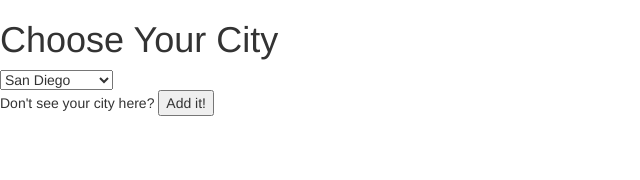
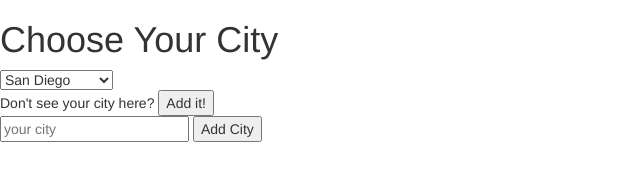
Before and after one commit to mseegan/project-01, a website: page views/index.html in a window 1280 px wide. Both pictures are taken after a click on the button "Add it!". Shown: the whole page, without its empty margins (0-640 px from the left). Drawn offline with nearby package versions, Linux system fonts and the light colour scheme; files that its build step writes are made by us from their sources.

Commit message:
form to add city can be unhidden on a button press.  submit form to add city does not refresh the page

```diff
--- a/public/css/styles.css
+++ b/public/css/styles.css
@@ -0,0 +1,3 @@
+#cityShow {
+	display: none;
+}
--- a/public/js/app.js
+++ b/public/js/app.js
@@ -1,8 +1,20 @@
 $(document).ready(function() {
 	console.log("JS works!");
 
-$('#hiddenForm').click(function unHideCity() {
-	console.log("button is clicked");
-	document.getElementById('#cityShow').style = "display: block;";
+	$('#cityAdd').on('submit', function addCity(event) {
+		event.preventDefault();
+		console.log("city added");
+
+	});
+
+	$('#hiddenForm').on('click', function unHideCity(event) {
+		event.preventDefault();
+
+		console.log("button is clicked");
+
+
+		$('#cityShow').css('display', 'inline-block');
+	});
+
+
 });
-});
--- a/views/index.html
+++ b/views/index.html
@@ -38,9 +38,10 @@
   	<div>
   		Don't see your city here?  <button type="button" id='hiddenForm'>Add it!</button>
     </div>
-    <div style='display: none' id='cityShow'>
-  		<form>
+    <div id='cityShow'>
+  		<form id="cityAdd">
   			<input id="cityForm" type="text" placeholder="your city">
+        <button class="submit" type="submit" value="send">Add City</button>
   		</form>
   	</div>
 </body>
```
